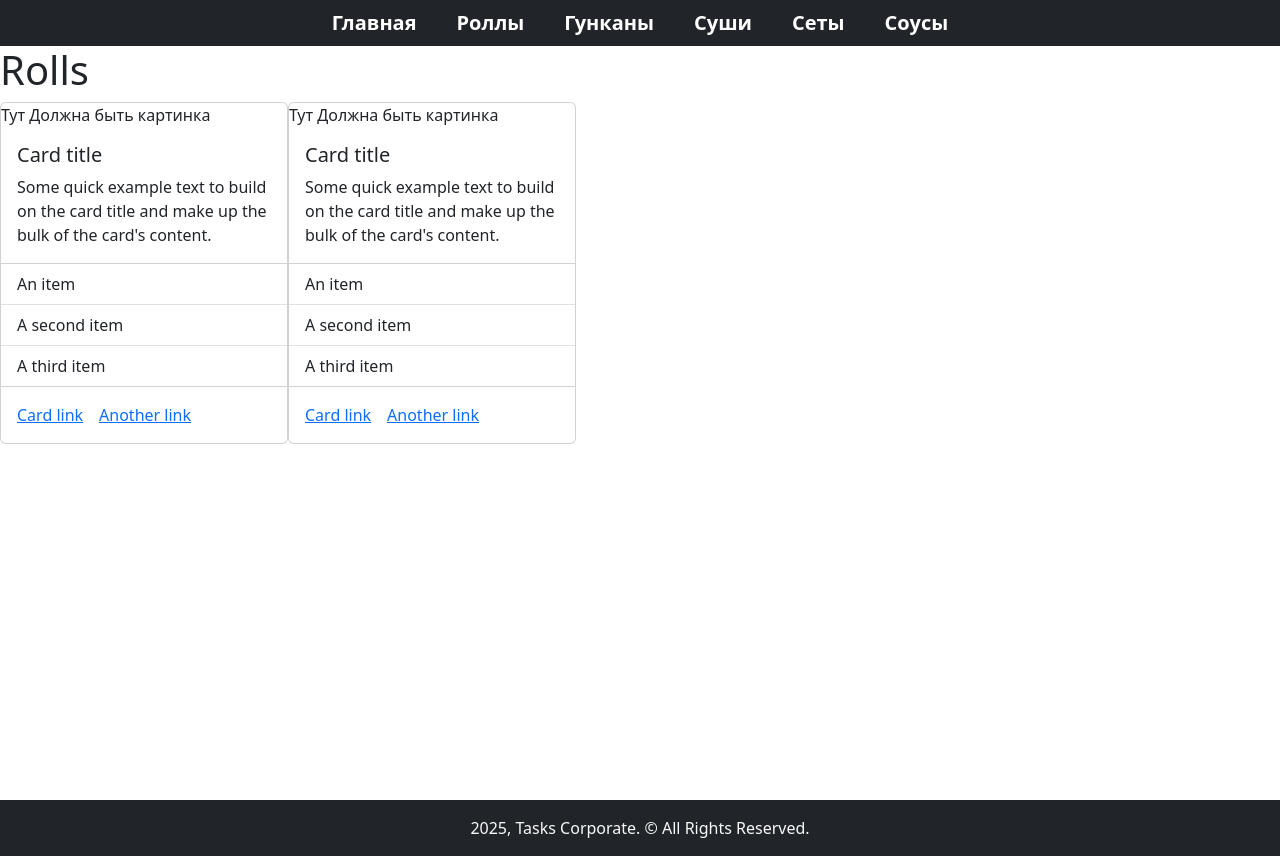
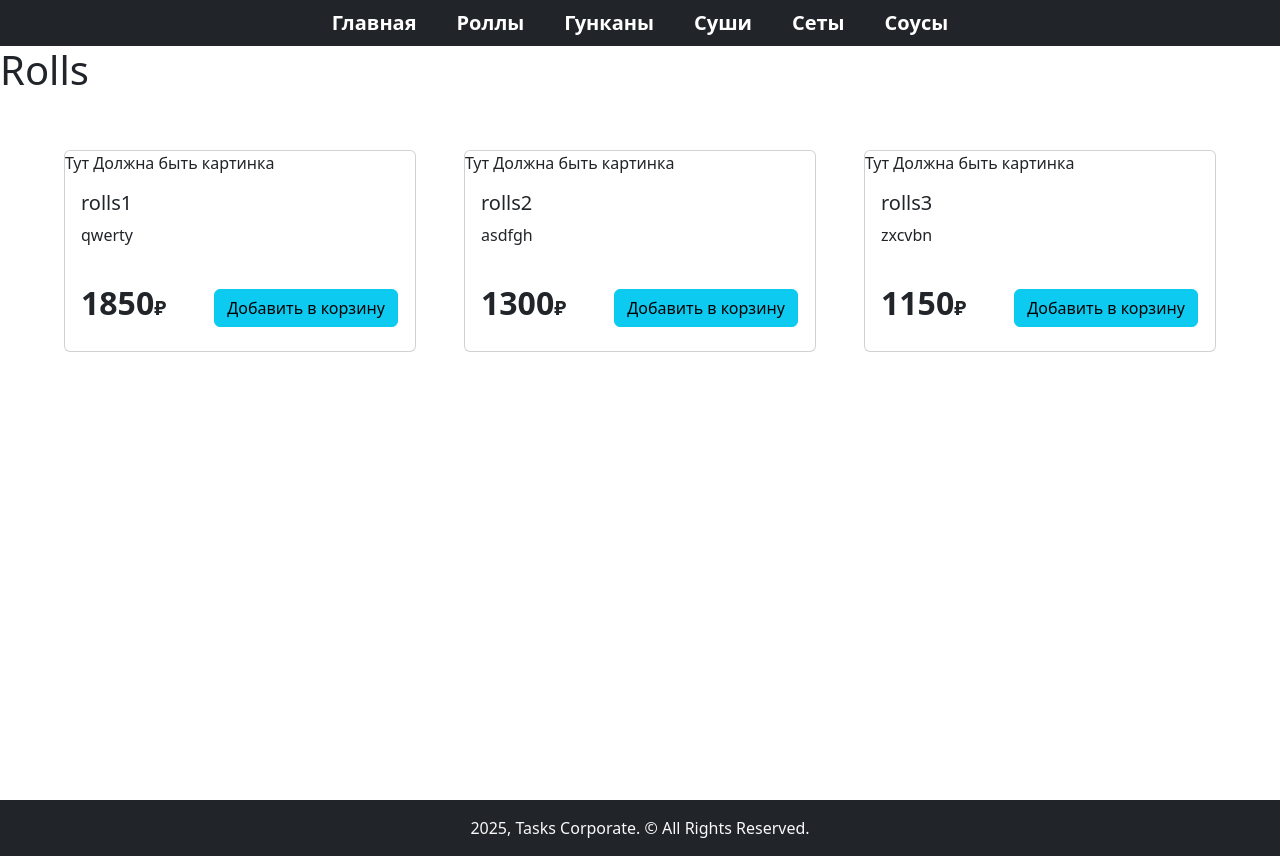
Before and after one commit to NedPov/diplom_project_client, a React (Create React App) app: page /rolls in a window 1280 px wide. Built offline with nearby package versions, Linux system fonts and the light colour scheme.

Commit message:
Начало карточек

```diff
--- a/src/Components/pages/Rolls/Roll.js
+++ b/src/Components/pages/Rolls/Roll.js
@@ -1,45 +1,47 @@
+import { useSelector, useDispatch } from "react-redux";
+import { useEffect } from "react";
+
+import { loadRolls } from "../../../slices/rols/rollsSlice";
 
 
 function Roll() {
 
+    const dispatch = useDispatch();
+
+    const rolls = useSelector((state) => state.rolls.rolls);
+    console.log(rolls);
+
+
+    useEffect(() => {
+        dispatch(loadRolls());
+    }, [dispatch]);
+
+
     return (
-        <div className="d-flex">
+        <div className="d-flex gap-5 p-5 flex-wrap justify-content-center">
 
-            <div className="card" style={{width:'18rem'}}>
-                {/* <img src="..." class="card-img-top" alt="..."/> */}
-                <div>Тут Должна быть картинка</div>
-                    <div className="card-body">
-                        <h5 className="card-title">Card title</h5>
-                        <p className="card-text">Some quick example text to build on the card title and make up the bulk of the card's content.</p>
+            {
+                rolls.map((roll) => (
+                    <div className="card" style={{ width: '22rem' }} key={roll.id}>
+                        {/* <img src="..." class="card-img-top" alt="..."/> */}
+                        <div>Тут Должна быть картинка</div>
+                        <div className="card-body">
+                            <h5 className="card-title">{roll.title}</h5>
+                            <p className="card-text">{roll.description}</p>
+                        </div>
+                        <div className="card-body d-flex gap-5 align-items-end">
+                            <div className="card-title  fw-bold">
+                                <span className="fs-2">{roll.price}</span>
+                                <span className="fs-5">₽</span>
+                            </div>
+                            <div className="card-title fw-bold ">
+                                <button type="button" className="btn btn-info fs-6">Добавить в корзину</button>
+                            </div>
+                        </div>
                     </div>
-                    <ul className="list-group list-group-flush">
-                        <li className="list-group-item">An item</li>
-                        <li className="list-group-item">A second item</li>
-                        <li className="list-group-item">A third item</li>
-                    </ul>
-                    <div className="card-body">
-                        <a href="#" className="card-link">Card link</a>
-                        <a href="#" className="card-link">Another link</a>
-                    </div>
-            </div>
+                ))
+            }
 
-            <div className="card" style={{width:'18rem'}}>
-                {/* <img src="..." class="card-img-top" alt="..."/> */}
-                <div>Тут Должна быть картинка</div>
-                    <div className="card-body">
-                        <h5 className="card-title">Card title</h5>
-                        <p className="card-text">Some quick example text to build on the card title and make up the bulk of the card's content.</p>
-                    </div>
-                    <ul className="list-group list-group-flush">
-                        <li className="list-group-item">An item</li>
-                        <li className="list-group-item">A second item</li>
-                        <li className="list-group-item">A third item</li>
-                    </ul>
-                    <div className="card-body">
-                        <a href="#" className="card-link">Card link</a>
-                        <a href="#" className="card-link">Another link</a>
-                    </div>
-            </div>
         </div>
     )
 };
--- a/src/slices/rols/rollsSlice.js
+++ b/src/slices/rols/rollsSlice.js
@@ -2,7 +2,7 @@ import { createSlice, createAsyncThunk } from "@reduxjs/toolkit";
 
 // ПОЛУЧЕНИЕ РОЛЛОВ
 export const loadRolls = createAsyncThunk('rolls/loadRolls', async () =>{
-    return {rolls1: {title: "rolls1", description: "qwerty"}, rolls2: {title: "rolls2", description: "asdfgh"}, rolls3: {title: "rolls3", description: "zxcvbn"},}
+    return [{title: "rolls1", description: "qwerty", id: 1, price: '1850'}, {title: "rolls2", description: "asdfgh", id: 2, price: '1300'}, {title: "rolls3", description: "zxcvbn", id: 3, price: '1150'},]
 })
 
 
```
